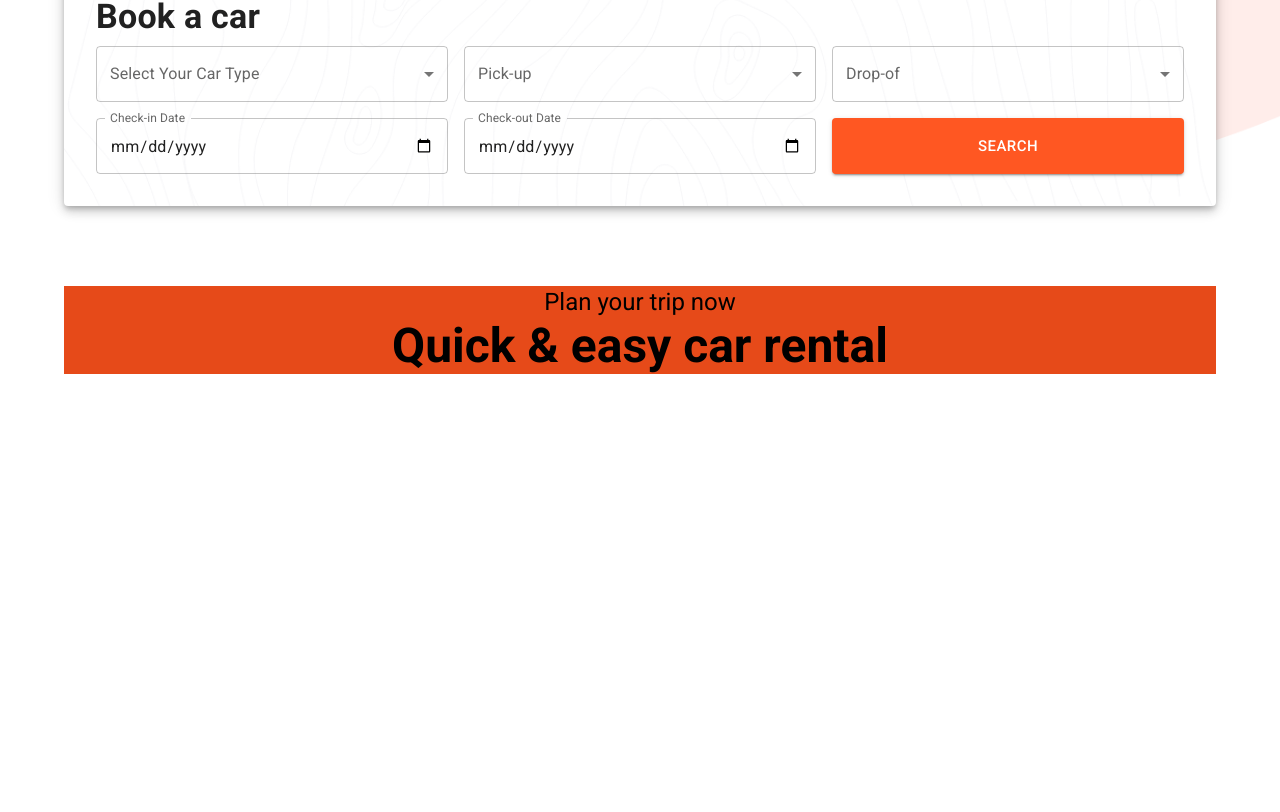
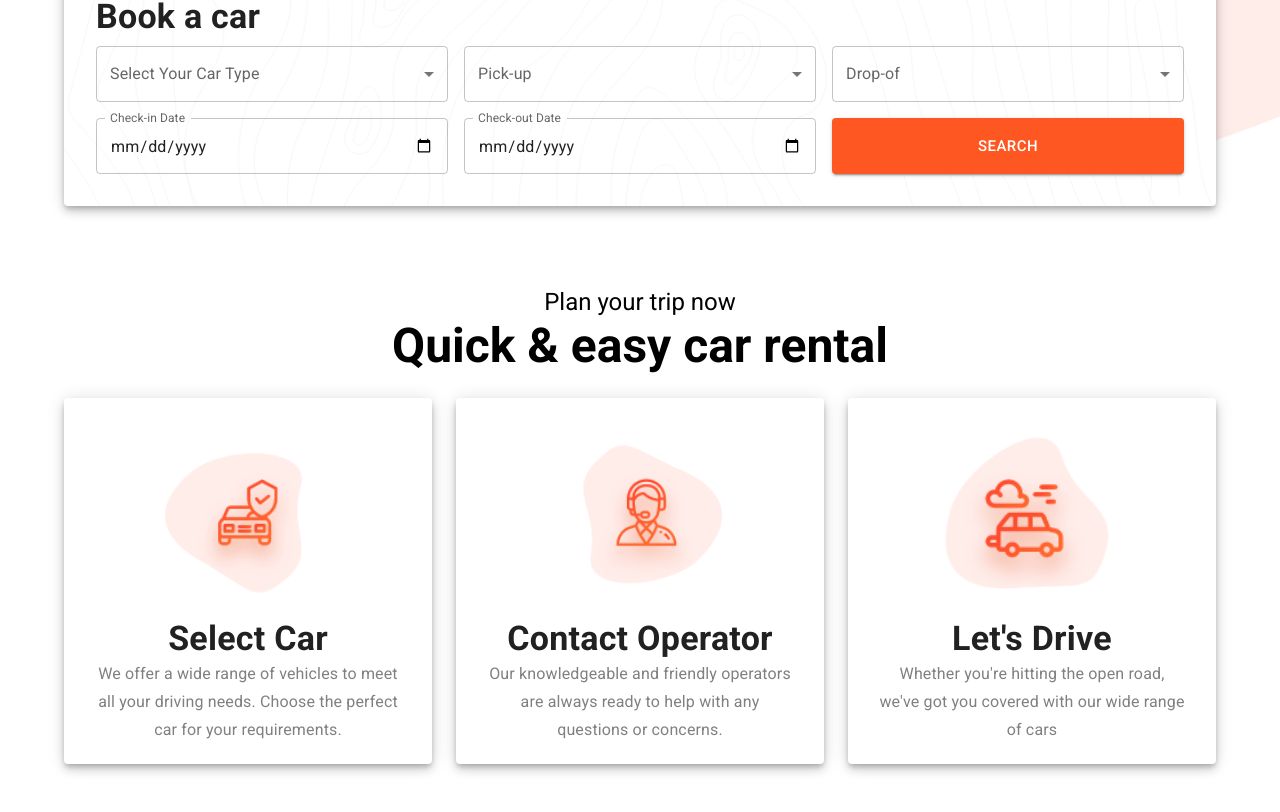
Before and after one commit to jamelle01/car-rental-next-mui, a Next.js app: page / in a window 1280 px wide. Shown: the part 673-1485 px from the top of the page. Before the commit the page ends 1055 px from the top, so only its background shows below. Built offline with nearby package versions, Linux system fonts and the light colour scheme.

Commit message:
update plan trip

```diff
--- a/src/components/PlanTrip.js
+++ b/src/components/PlanTrip.js
@@ -1,29 +1,72 @@
-import { Box, Typography, Grid } from "@mui/material";
+import { Box, Typography, Grid, Paper } from "@mui/material";
+import Image from "next/image";
 
 const PlanTrip = () => {
   return (
     <Box
-      mb
+      mb={10}
       mt={10}
       sx={{
         display: "flex",
         justifyContent: "center",
         alignItems: "center",
-
-        backgroundColor: "primary.dark",
-        "&:hover": {
-          backgroundColor: "primary.main",
-          opacity: [0.9, 0.8, 0.7],
-        },
       }}
     >
+      <Grid spacing={3} container>
         <Grid item xs={12}>
           <Typography variant="h5" align="center">
             Plan your trip now
           </Typography>
-        <Typography fontWeight={"bolder"} variant="h3" align="center">
+          <Typography fontWeight="bolder" variant="h3" align="center">
             Quick &amp; easy car rental
           </Typography>
+        </Grid>
+
+        <Grid item xs={4}>
+          <Paper sx={{ padding: "20px 30px" }} elevation={6}>
+            <Box sx={{ display: "flex", justifyContent: "center" }}>
+              <Image src="/images/plan/icon1.png" width={200} height={200} />
+            </Box>
+
+            <Typography align="center" fontWeight="bolder" variant="h4">
+              Select Car
+            </Typography>
+            <Typography align="center" variant="subtitle1" color={"gray"}>
+              We offer a wide range of vehicles to meet all your driving needs.
+              Choose the perfect car for your requirements.
+            </Typography>
+          </Paper>
+        </Grid>
+        <Grid item xs={4}>
+          <Paper sx={{ padding: "20px 30px" }} elevation={6}>
+            <Box sx={{ display: "flex", justifyContent: "center" }}>
+              <Image src="/images/plan/icon2.png" width={200} height={200} />
+            </Box>
+
+            <Typography align="center" fontWeight="bold" variant="h4">
+              Contact Operator
+            </Typography>
+            <Typography align="center" variant="subtitle1" color={"gray"}>
+              Our knowledgeable and friendly operators are always ready to help
+              with any questions or concerns.
+            </Typography>
+          </Paper>
+        </Grid>
+        <Grid item xs={4}>
+          <Paper sx={{ padding: "20px 30px" }} elevation={6}>
+            <Box sx={{ display: "flex", justifyContent: "center" }}>
+              <Image src="/images/plan/icon3.png" width={200} height={200} />
+            </Box>
+
+            <Typography align="center" fontWeight="bolder" variant="h4">
+              Let's Drive
+            </Typography>
+            <Typography align="center" variant="subtitle1" color={"gray"}>
+              Whether you're hitting the open road, we've got you covered with
+              our wide range of cars
+            </Typography>
+          </Paper>
+        </Grid>
       </Grid>
     </Box>
   );
```
Lines whose indentation alone changed are shown as unchanged.
